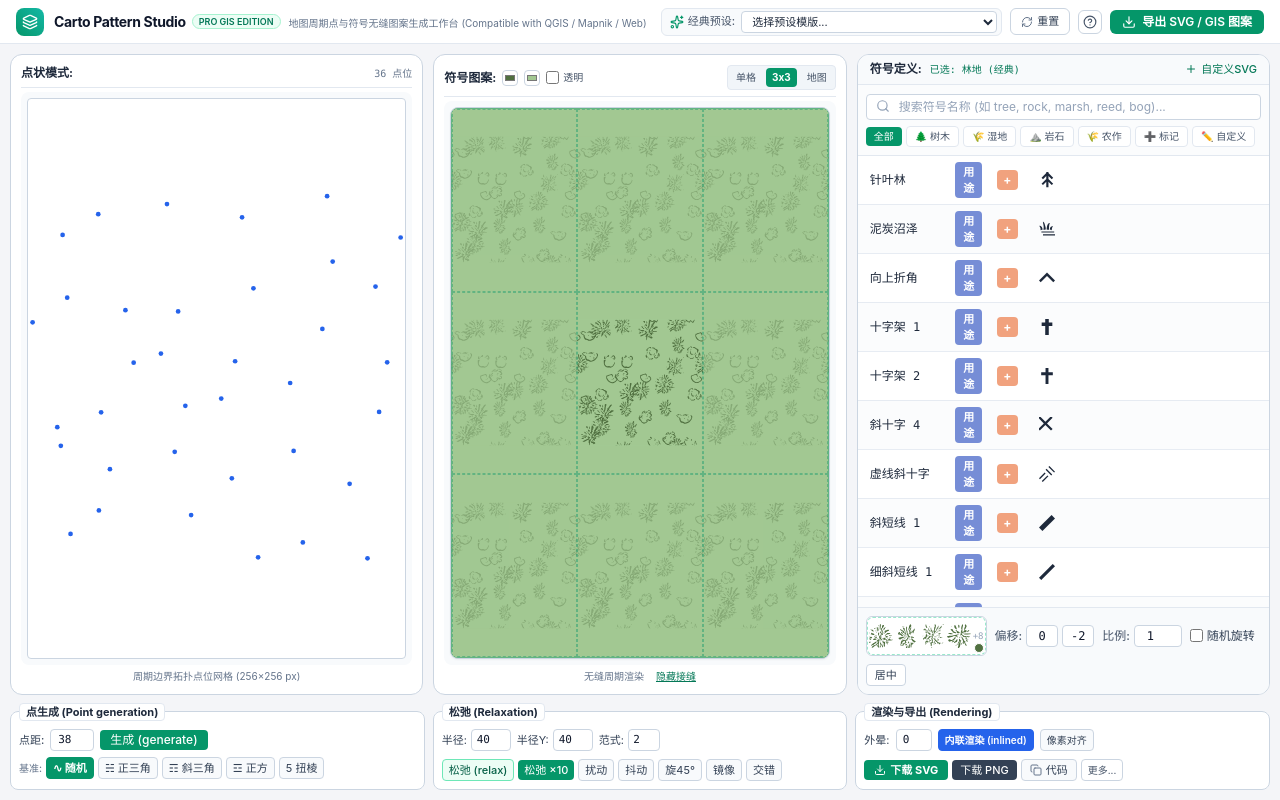
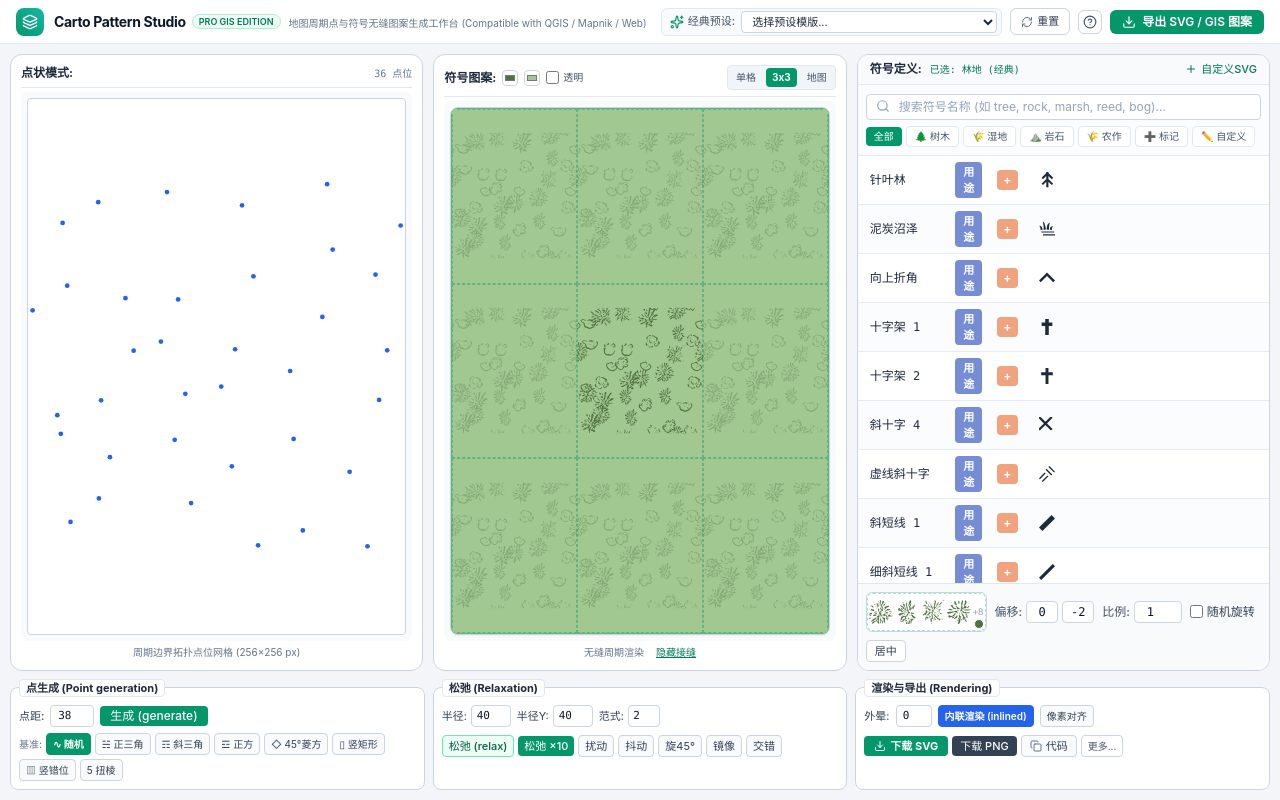
Before and after one commit to OpenQGIS/carto-pattern-studio, a React (Vite) app: page / in a window 1280 px wide. Built offline with nearby package versions, Linux system fonts and the light colour scheme.

Commit message:
feat: add 45-deg diamond square, vertical rect, and vertical brick grid layouts

```diff
--- a/src/components/ClassicControlFieldsets.tsx
+++ b/src/components/ClassicControlFieldsets.tsx
@@ -111,6 +111,9 @@ export const ClassicControlFieldsets: React.FC<ClassicControlFieldsetsProps> = (
               { type: 'triangular' as GridPatternType, label: '☵ 正三角', title: '正三角网格' },
               { type: 'triangular2' as GridPatternType, label: '☶ 斜三角', title: '斜向三角网格' },
               { type: 'square' as GridPatternType, label: '☲ 正方', title: '正交方格' },
+              { type: 'diamond' as GridPatternType, label: '◇ 45°菱方', title: '45° 方向正方形错位（菱形/梅花点阵）' },
+              { type: 'vrect' as GridPatternType, label: '▯ 竖矩形', title: '竖向长方形网格（高 > 宽）' },
+              { type: 'vbrick' as GridPatternType, label: '▥ 竖错位', title: '竖向砖墙错位网格（奇偶列上下错半格）' },
               { type: 'snub' as GridPatternType, label: '5 扭棱', title: '扭棱正方网格' },
             ].map((g) => (
               <button
@@ -119,7 +122,7 @@ export const ClassicControlFieldsets: React.FC<ClassicControlFieldsetsProps> = (
                   onUpdateConfig({ gridType: g.type });
                   setTimeout(onRegenerate, 50);
                 }}
-                className={`px-1.5 py-0.5 text-[11px] rounded border transition ${
+                className={`px-1.5 py-0.5 text-[10px] rounded border transition ${
                   config.gridType === g.type
                     ? 'bg-emerald-600 border-emerald-600 text-white font-bold shadow-2xs'
                     : 'bg-slate-50 border-slate-300 text-slate-700 hover:bg-slate-100'
--- a/src/engine/patternEngine.ts
+++ b/src/engine/patternEngine.ts
@@ -12,11 +12,21 @@ export class PatternEngine {
     rng: () => number
   ): DotPoint[] {
     const dots: DotPoint[] = [];
-    const dotCntL = Math.max(1, Math.floor(gridSize / dotDist));
+    let dotCntL = Math.max(1, Math.floor(gridSize / dotDist));
     let dotCntL2 = dotCntL;
 
     if (gridType === 'triangular' || gridType === 'triangular2') {
       dotCntL2 = Math.floor(gridSize / (dotDist * 0.5 * Math.sqrt(3.0)));
+      if (dotCntL2 % 2 > 0) dotCntL2 += 1;
+    } else if (gridType === 'diamond') {
+      dotCntL = Math.max(2, Math.floor(gridSize / (dotDist * Math.SQRT2)));
+      dotCntL2 = dotCntL;
+    } else if (gridType === 'vrect') {
+      dotCntL = Math.max(2, Math.floor(gridSize / (dotDist * 1.5)));
+      dotCntL2 = Math.max(2, Math.floor(gridSize / dotDist));
+    } else if (gridType === 'vbrick') {
+      dotCntL = Math.max(2, Math.floor(gridSize / (dotDist * 1.4)));
+      dotCntL2 = Math.max(2, Math.floor(gridSize / dotDist));
       if (dotCntL2 % 2 > 0) dotCntL2 += 1;
     }
 
@@ -34,9 +44,16 @@ export class PatternEngine {
         } else if (gridType === 'triangular2') {
           cy = (px + 0.5) * distCompX;
           cx = px % 2 === 0 ? (py + 0.25) * distCompY : (py + 0.75) * distCompY;
-        } else if (gridType === 'square') {
+        } else if (gridType === 'square' || gridType === 'vrect') {
           cx = (px + 0.5) * distCompX;
           cy = (py + 0.5) * distCompY;
+        } else if (gridType === 'vbrick') {
+          cx = (px + 0.5) * distCompX;
+          cy = px % 2 === 0 ? (py + 0.25) * distCompY : (py + 0.75) * distCompY;
+        } else if (gridType === 'diamond') {
+          dots.push({ x: (px + 0.25) * distCompX, y: (py + 0.25) * distCompY, type: 2, col: 0, row: py * 2 });
+          dots.push({ x: (px + 0.75) * distCompX, y: (py + 0.75) * distCompY, type: 2, col: 0, row: py * 2 + 1 });
+          continue;
         } else if (gridType === 'snub') {
           const offset = 1.0 - 0.5 * 0.258819045103;
           dots.push({ x: (px + offset) * distCompX, y: (py + offset) * distCompY, type: 2, col: px * 2, row: py * 2 });
--- a/src/types/index.ts
+++ b/src/types/index.ts
@@ -1,4 +1,12 @@
-export type GridPatternType = 'random' | 'triangular' | 'triangular2' | 'square' | 'snub';
+export type GridPatternType =
+  | 'random'
+  | 'triangular'
+  | 'triangular2'
+  | 'square'
+  | 'snub'
+  | 'diamond'
+  | 'vrect'
+  | 'vbrick';
 export type SymbolOrderMode = 'random' | 'alternate' | 'checkerboard';
 
 export interface DotPoint {
```
